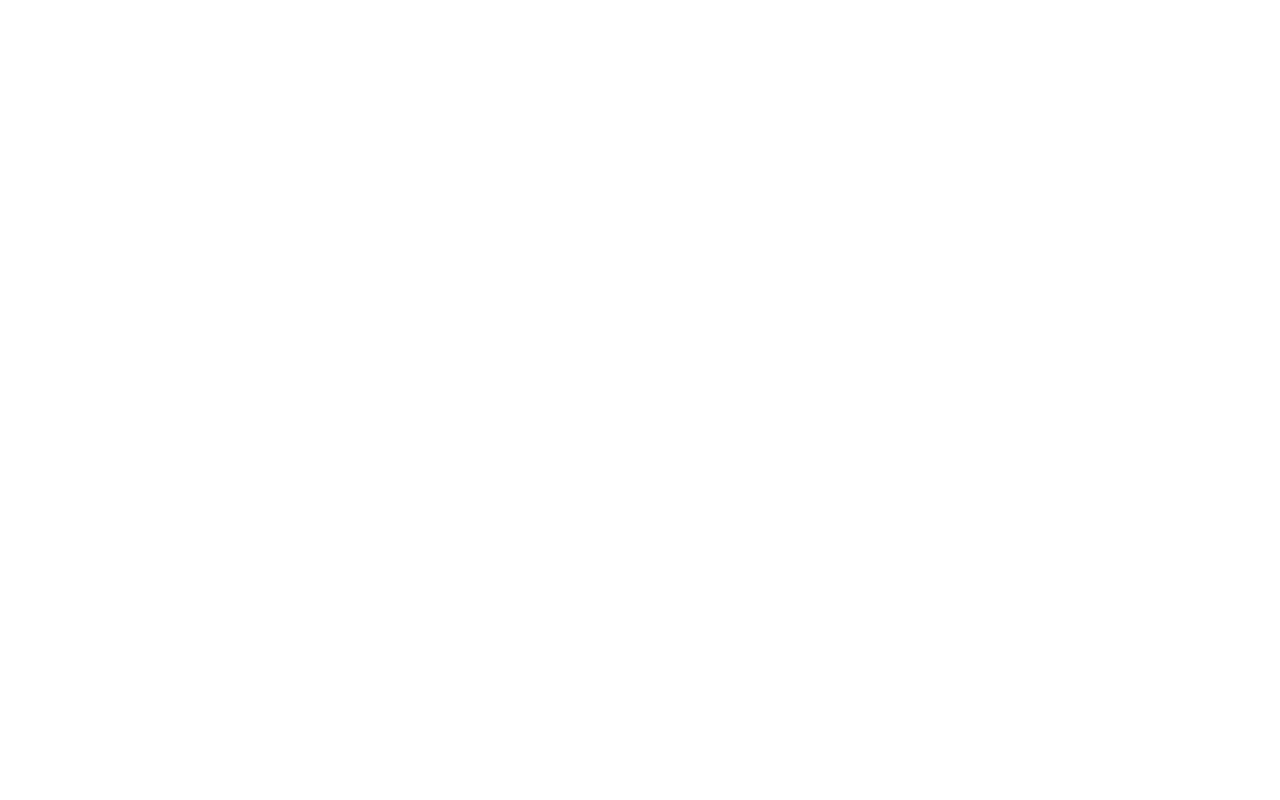
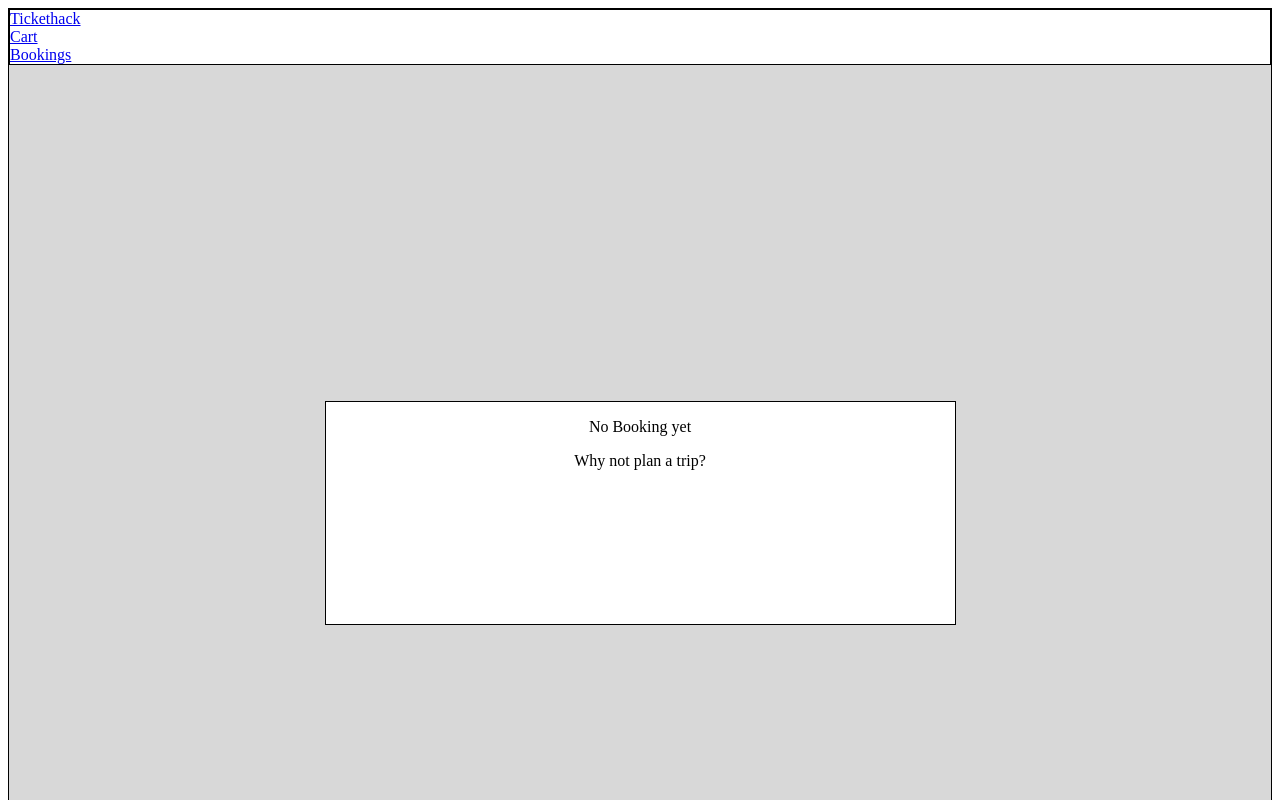
Before and after one commit to Hackathon-Thibaud-Clement/Frontend, a plain HTML site: page bookings.html in a window 1280 px wide. Shown: the top 800 px of the page. Drawn offline with Linux system fonts and the light colour scheme.

Commit message:
page bookings finie mais moche

```diff
--- a/bookings.html
+++ b/bookings.html
@@ -7,6 +7,18 @@
     <title>Document</title>
 </head>
 <body>
+    <div id="container-bookings">
+    <div id="header-bookings">
+        <a href="index.html">Tickethack</a>
+        <a href="cart.html">Cart</a>
+        <a href="bookings.html">Bookings</a>
+    </div>
+    <div id="empty-bookings">
+        <p>No Booking yet</p>
+        <p>Why not plan a trip?</p>
+    </div>
+    </div>
+
     <script src="script.js"></script>
 </body>
 </html>
--- a/style.css
+++ b/style.css
@@ -4,6 +4,7 @@
     grid-template-columns: repeat(9,1fr);
     background-image: url(./images/background.jpg);
     background-size: cover;
+    background-position: center;
 }
 
 #container-cart {
@@ -13,7 +14,17 @@
     grid-template-columns: 1fr 1fr 1fr 1fr;
     background-color: rgba(202, 202, 202, 0.726);
     background-size: cover;
-    background-position: center-center;
+    background-position: center;
+}
+
+#container-bookings {
+    display: grid;
+    border: 0.5px black solid;
+    grid-template-rows: repeat(20,1fr);
+    grid-template-columns: 1fr 1fr 1fr 1fr;
+    background-color: rgba(202, 202, 202, 0.726);
+    background-size: cover;
+    background-position: center;
 }
 
 #header {
@@ -35,6 +46,17 @@
     grid-column-end: 5;
     background-color: white;
 }
+
+#header-bookings {
+    display: grid;
+    border: 0.5px black solid;
+    grid-row-start: 1;
+    grid-row-end: 2;
+    grid-column-start: 1;
+    grid-column-end: 5;
+    background-color: white;
+}
+
 
 #tripSearch {
     border: 0.5px black solid;
@@ -76,3 +98,13 @@
     grid-column-end: 4;
     background-color: white;
 }
+
+#empty-bookings {
+    border: 0.5px black solid;
+    text-align: center;
+    grid-row-start: 8;
+    grid-row-end: 12;
+    grid-column-start: 2;
+    grid-column-end: 4;
+    background-color: white;
+}
```
